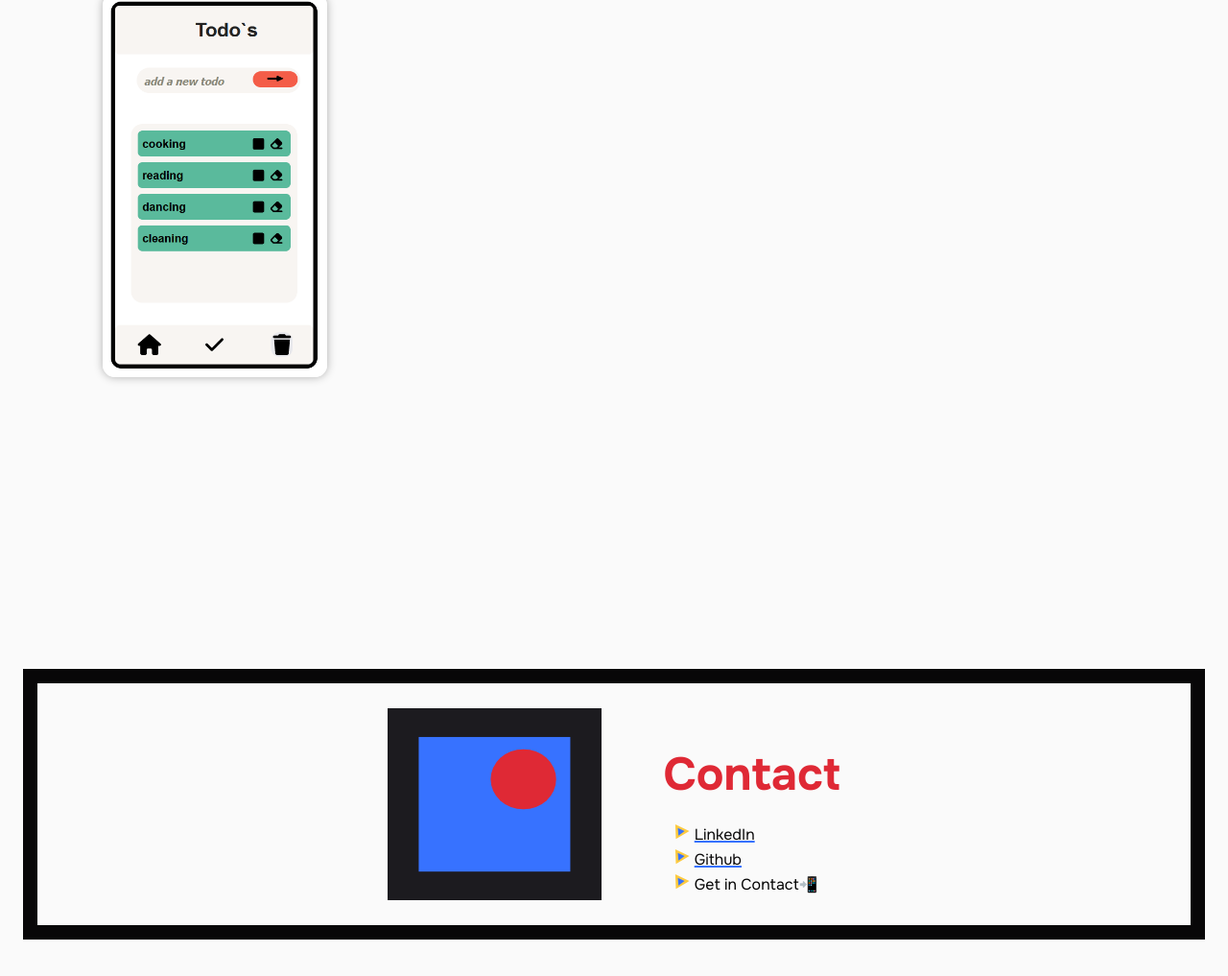
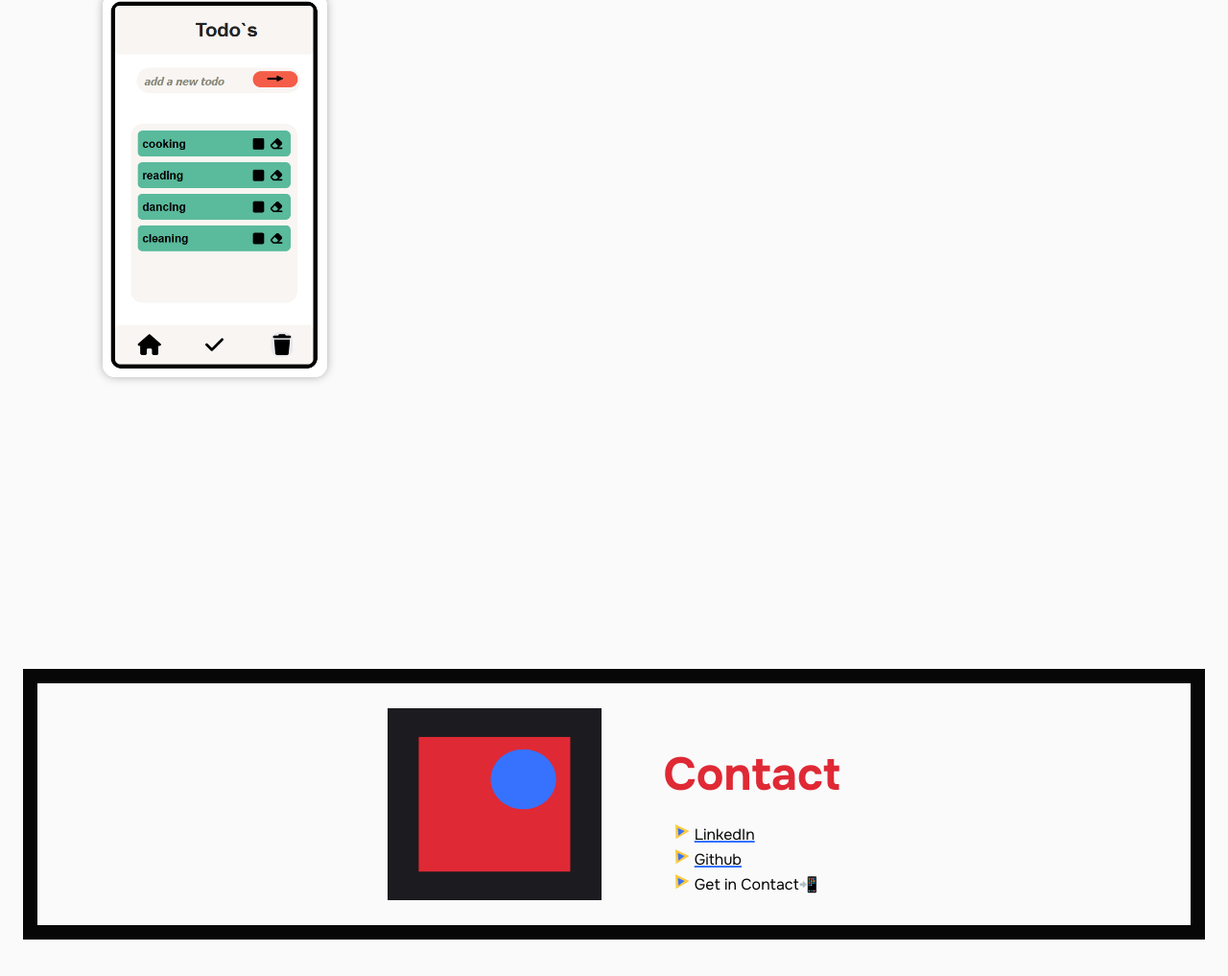
Before and after one commit to jore-averbeck/Website, a website: page index.html in a window 1280 px wide. Shown: the part 2382-3399 px from the top of the page at 96% size. Drawn offline with Linux system fonts and the light colour scheme; a small style sheet from the web is missing.

Commit message:
update contact image

```diff
--- a/index.html
+++ b/index.html
@@ -100,7 +100,7 @@
 </article>
 </section>
 <section class="contact">
-  <img src="/img/new_logo.svg" class="contact-image"/>
+  <img src="/img/contact.svg" class="contact-image"/>
   <article>
   <h3 id="contact">Contact</h3>
   <div>
```
Also changed, not shown: img/contact.svg (added).
